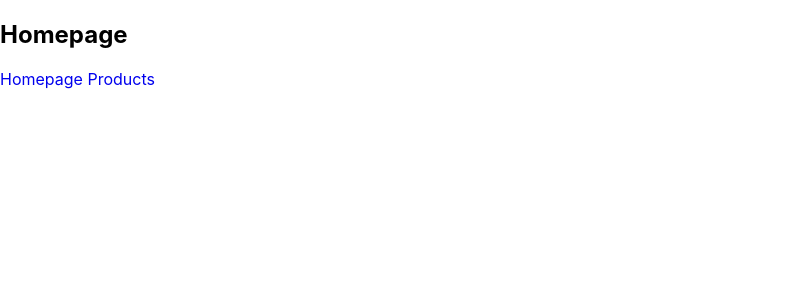
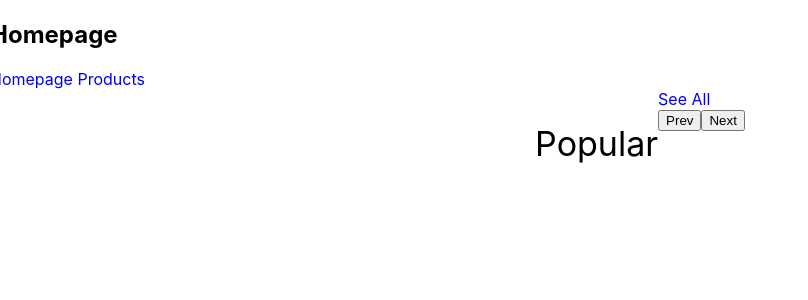
Before and after one commit to pe7r/Shop, a React (Create React App) app: page / in a window 1280 px wide. Shown: the top 300 px of the page, without its empty margins (0-808 px from the left). Built offline with nearby package versions, Linux system fonts and the light colour scheme.

Commit message:
Imported SliderPopular component into Homepage (April 23) #7

```diff
--- a/src/Components/Homepage/Homepage.js
+++ b/src/Components/Homepage/Homepage.js
@@ -1,11 +1,12 @@
 import React from 'react'
 import {NavLink} from 'react-router-dom'
+import SliderPopular from '../Sliders/Popular/SliderPopular'
 
 import './Homepage.css'
 
 const Homepage = () => {
     return (
-        <div>
+        <div className="homepage__container">
             <section className='homepage__content'>
                 <header>
                     <h1> Homepage </h1>
@@ -14,6 +15,7 @@ const Homepage = () => {
                         <NavLink to="/products"> Products </NavLink>
                     </div>
                 </header>
+                <SliderPopular />
             </section>
         </div>
     )
```
